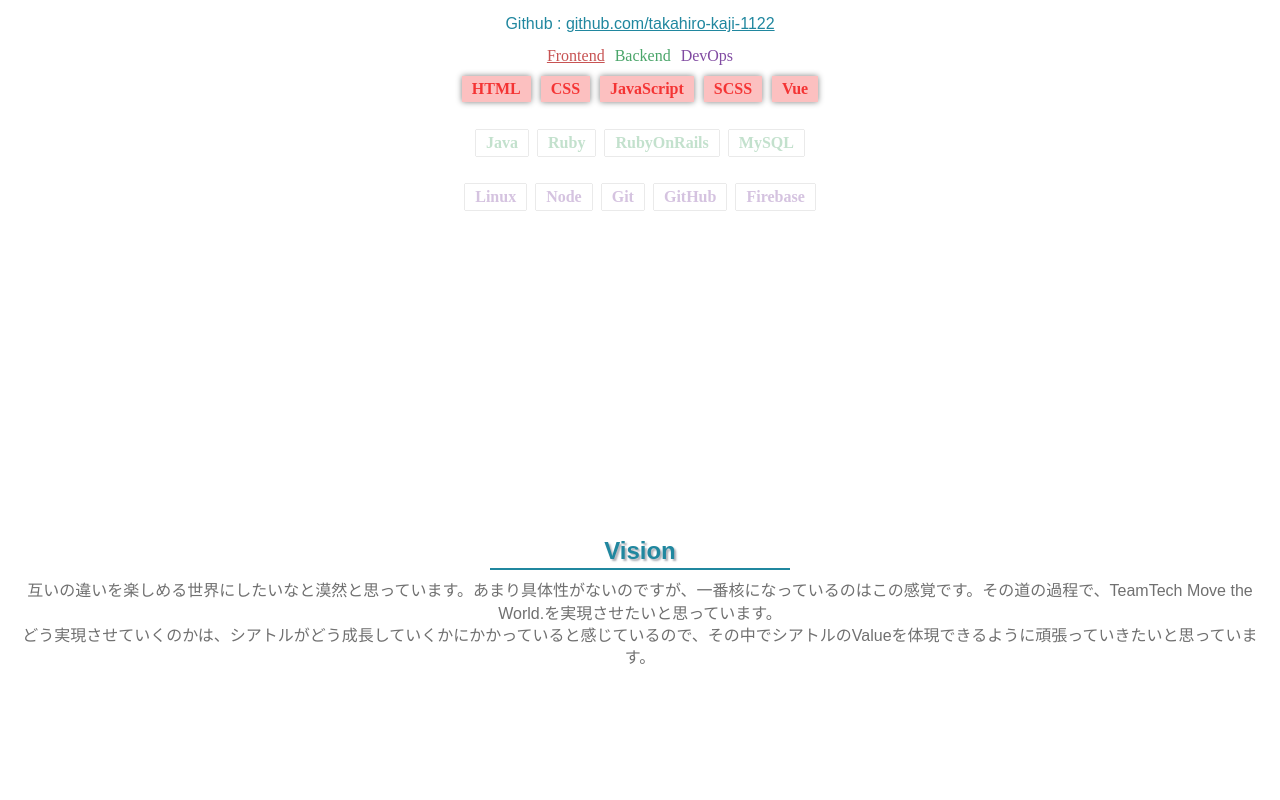
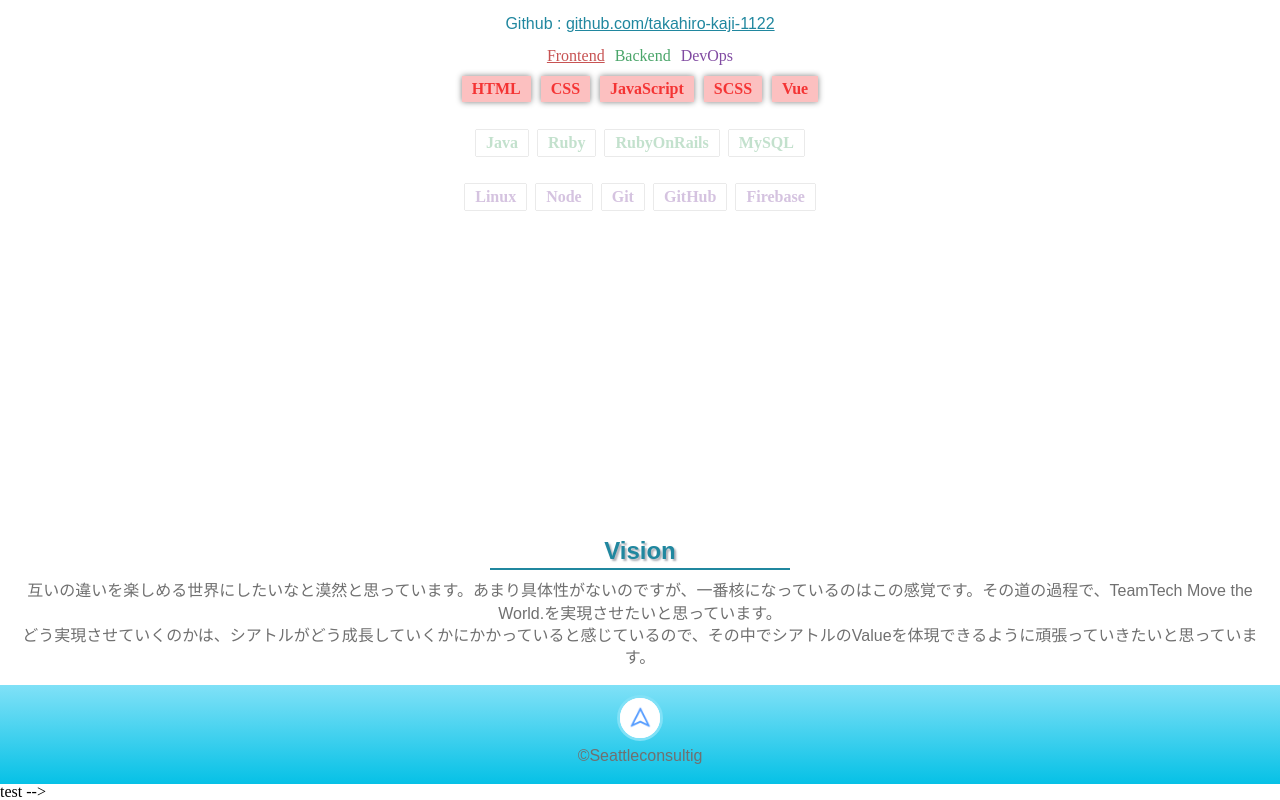
Before and after one commit to takahiro-kaji-1122/Takahiro, a Vue app: page / in a window 1280 px wide. Shown: the part 616-1416 px from the top of the page. Before the commit the page ends 1301 px from the top, so only its background shows below. Built offline with nearby package versions, Linux system fonts and the light colour scheme; no server answers.

Commit message:
【環境変数設定】touch削除

```diff
--- a/src/App.vue
+++ b/src/App.vue
@@ -16,15 +16,10 @@
     <div id="Vision">
       <Vision />
     </div>
-    <!--一回フッター無効化    <div id="Footer">
+    <div id="Footer">
       <Footer />
-    </div>-->
-    <!-- test
-    ボタン切り替え
-      <div id="app">
-      {{ message }}
-</div>
-     test -->
+    </div>
+    test -->
   </div>
 </template>
 
@@ -34,7 +29,7 @@ import Main from './components/Main.vue'
 import About from './components/About.vue'
 import Skill from './components/Skill.vue'
 import Vision from './components/Vision.vue'
-//import Footer from './components/Footer.vue'
+import Footer from './components/Footer.vue'
 
 
 export default {
@@ -45,7 +40,7 @@ export default {
     About,
     Skill,
     Vision,
-//    Footer
+   Footer
   },
   mounted(){
     this.$store.dispatch('updateSkillScores');
@@ -83,17 +78,7 @@ export default {
 
 
 
-/*
-test
-ボタン切り替え
-var app = new Vue({
-  el: '#app',
-  data: {
-    message: 'Hello Vue!'
-  }
-})
-↑test
-*/
+
 </script>
 
 <style scoped>
--- a/src/components/footer.vue
+++ b/src/components/footer.vue
@@ -4,12 +4,10 @@
   >
     <!--https://cleysense.com/blog/smooth-scroll-with-vuejs/-->
     <a
-      v-smooth-scroll
       href="#Main"
     >
       <img
         id="footerScroll"
-        v-smooth-scroll="{ duration: 2000, offset: 0 }"
         alt="top"
         src="../assets/up3.png"
         @click="handleScroll()"
```
Also changed, not shown: 2 other files (tests, documents, lock files or other folders).
